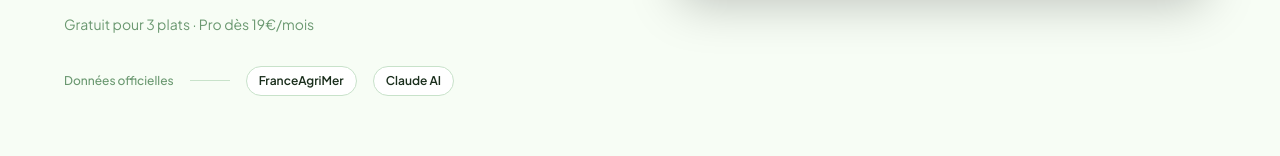
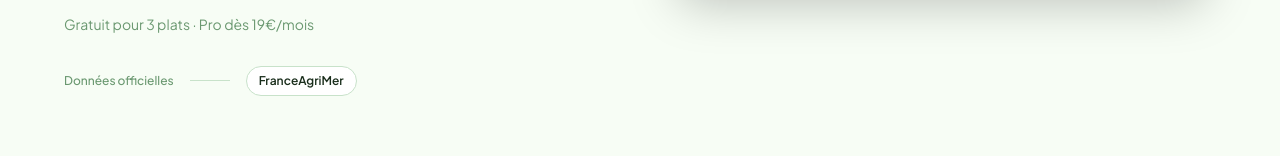
Before and after one commit to acuitebtp-web/acuite-restauration, a Next.js app: page / in a window 1280 px wide. Shown: the part 554-710 px from the top of the page. Built offline with nearby package versions, Linux system fonts and the light colour scheme; no server answers.

Commit message:
Landing: supprime badge Claude AI

```diff
--- a/src/app/page.tsx
+++ b/src/app/page.tsx
@@ -53,7 +53,6 @@ export default function LandingPage() {
               <span className="text-xs text-brun-light font-medium">Données officielles</span>
               <div className="h-px flex-1 max-w-[40px] bg-brun-pale" />
               <span className="bg-white border border-brun-pale text-brun text-xs font-semibold px-3 py-1.5 rounded-full">FranceAgriMer</span>
-              <span className="bg-white border border-brun-pale text-brun text-xs font-semibold px-3 py-1.5 rounded-full">Claude AI</span>
             </div>
           </div>
 
```
